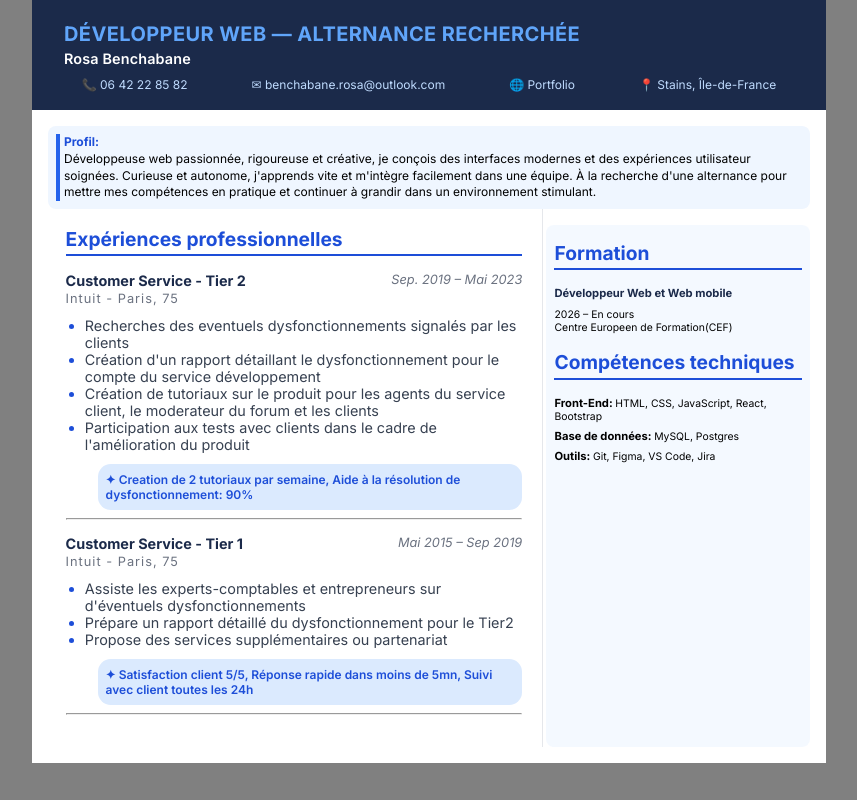
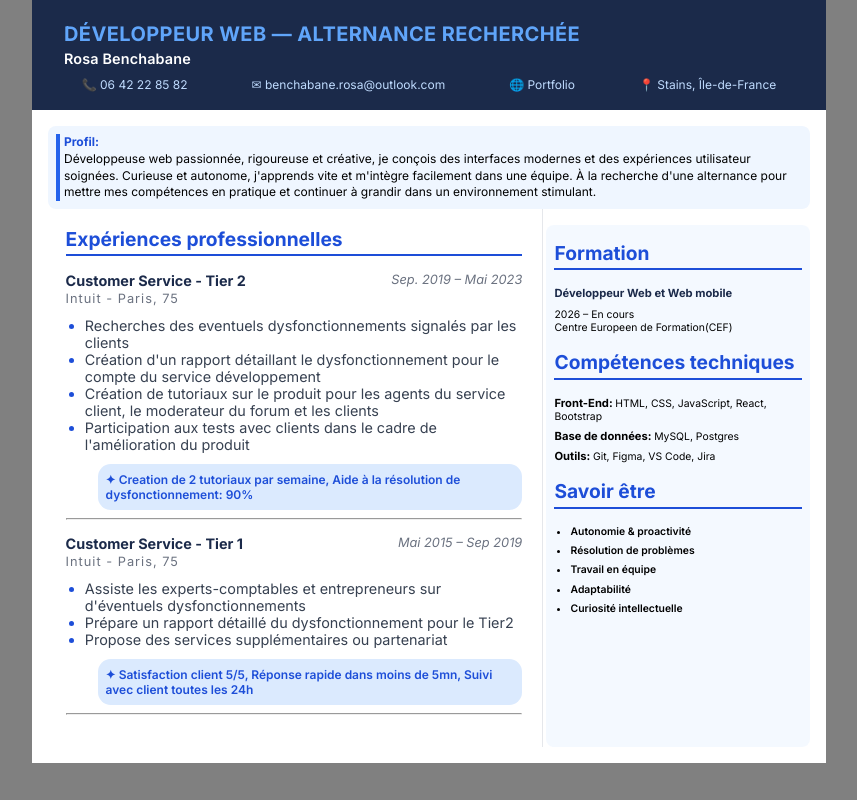
Before and after one commit to RosaBen/rosa-benchabane-cv, a React (Vite) app: page / in a window 1280 px wide. Shown: the whole page, without its empty margins (211-1068 px from the left). Built offline with nearby package versions, Linux system fonts and the light colour scheme.

Commit message:
added softskills

```diff
--- a/src/App.jsx
+++ b/src/App.jsx
@@ -2,7 +2,8 @@ import cvData from "./assets/scripts/data"
 import Header from "./components/Header"
 import Experiences from "./components/Experiences"
 import Formations from "./components/Formations"
-import TechSkills from "./components/Techskills"
+import Techskills from "./components/Techskills"
+import Softskills from "./components/Softskills"
 
 import "./assets/styles/header.css"
 import "./assets/styles/experiences.css"
@@ -10,7 +11,7 @@ import "./assets/styles/aside.css"
 
 function App() {
 
-const {title, name, contact, summary, experiences, formations, techSkills} = cvData
+const {title, name, contact, summary, experiences, formations, techSkills, softSkills} = cvData
 
   return (
     <>
@@ -30,14 +31,19 @@ const {title, name, contact, summary, experiences, formations, techSkills} = cvD
     <div className="main-column">
       <Experiences experiences = {experiences}/>
       <aside className="right-column">
-        <div className="aside-list">
+        <section className="aside-list">
           <h2>Formation</h2>
           <Formations formations={formations}/>
-        </div>
-        <div className="aside-list">
+        </section>
+        <section className="aside-list">
           <h2>Compétences techniques</h2>
-          <TechSkills skills={techSkills}/>
-        </div>
+          <Techskills skills={techSkills}/>
+        </section>
+        <section className="aside-list">
+          <h2>Savoir être</h2>
+          <Softskills skills={softSkills}/>
+        </section>
+
       </aside>
     </div>
 </main>
--- a/src/assets/scripts/data.js
+++ b/src/assets/scripts/data.js
@@ -50,6 +50,7 @@ const cvData = {
   ],
   softSkills: [
     "Autonomie & proactivité",
+    "Résolution de problèmes",
     "Travail en équipe",
     "Adaptabilité",
     "Curiosité intellectuelle",
--- a/src/assets/styles/aside.css
+++ b/src/assets/styles/aside.css
@@ -1,4 +1,12 @@
 /* Layouts */
+
+.right-column {
+  margin-top: 1rem;
+  margin-left: 0.2rem;
+  padding: 1rem 0.5rem;
+  background-color: rgba(219, 234, 254, 0.3);
+  border-radius: 0.5rem;
+}
 
 .aside-list {
   margin-bottom: 1rem;
@@ -15,7 +23,8 @@ h6 {
   font-size: 0.65rem;
 }
 
-.tech p {
+.tech p,
+.aside-list li {
   font-size: 0.65rem;
   margin-bottom: 0.4rem;
 }
@@ -23,3 +32,11 @@ h6 {
 .tech strong {
   font-size: 0.7rem;
 }
+
+.aside-list ul {
+  margin-left: 1rem;
+}
+
+.aside-list li {
+  font-weight: 600;
+}
--- a/src/assets/styles/index.css
+++ b/src/assets/styles/index.css
@@ -48,17 +48,6 @@ main {
   grid-template-columns: 65% 35%;
 }
 
-/* main experiences column1 */
-
-/* main aside column2 */
-
-.right-column {
-  margin-top: 1rem;
-  margin-left: 0.2rem;
-  padding: 1rem 0.5rem;
-  background-color: rgba(219, 234, 254, 0.3);
-  border-radius: 0.5rem;
-}
 /* typos */
 
 h1 {
--- /dev/null
+++ b/src/components/Softskills.jsx
@@ -0,0 +1,10 @@
+export default function Softskills({skills}){
+  const skillsList = skills.map((skill, i)=>(
+    <li key={i}>{skill}</li>
+  ))
+  return(
+    <ul>
+      {skillsList}
+    </ul>
+  )
+}
--- a/src/components/Techskills.jsx
+++ b/src/components/Techskills.jsx
@@ -1,4 +1,4 @@
-export default function TechSkills({skills}){
+export default function Techskills({skills}){
   const skillsList =skills.map((skill, i)=>(
     <div className="tech" key={i}>
       <p><strong>{skill.cat}: </strong>{skill.items}</p>
```
